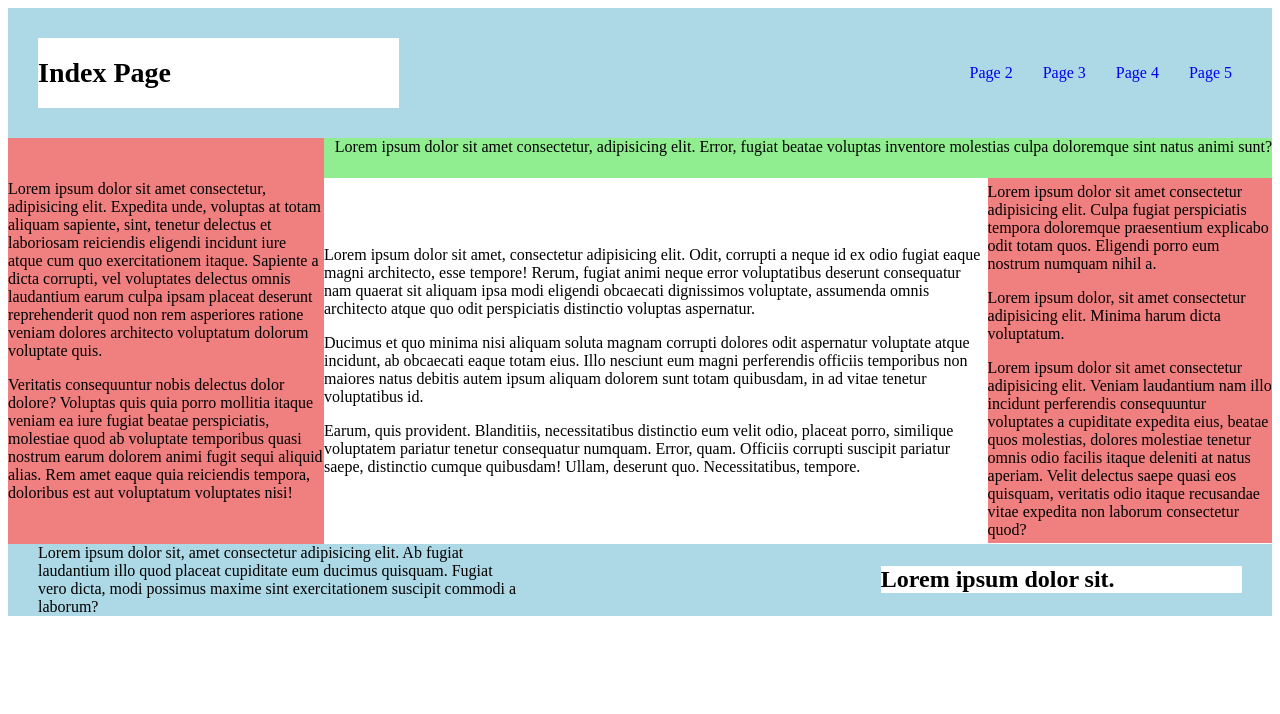
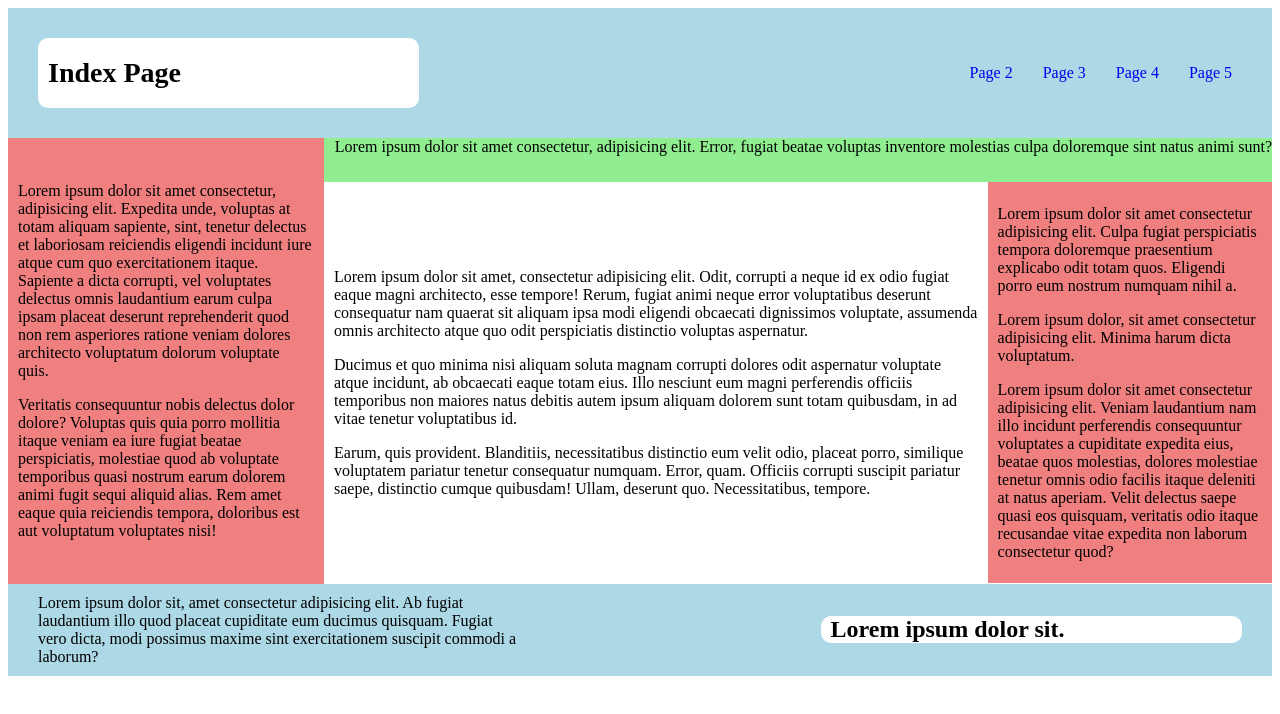
Before and after one commit to AntonIO-OI/web-lab1, a plain HTML site: page index.html in a window 1280 px wide. Drawn offline with Linux system fonts and the light colour scheme.

Commit message:
add more paddings

```diff
--- a/style.css
+++ b/style.css
@@ -16,6 +16,12 @@
 .title__outer {
   width: 30%;
   background-color: white;
+  border-radius: 10px;
+  padding: 0 10px;
+}
+
+.container {
+  padding: 20px 10px;
 }
 
 .header__title {
@@ -89,7 +95,7 @@
   justify-content: space-between;
   align-items: center;
 
-  padding: 0 30px;
+  padding: 10px 30px;
 }
 
 .footer__text {
@@ -97,11 +103,13 @@
 }
 
 .subtitle__outer {
-  width: 30%;
+  width: 35%;
 }
 
 .footer__subtitle {
   background-color: white;
+  border-radius: 10px;
+  padding: 0 10px;
   text-align: start;
 }
 
```
